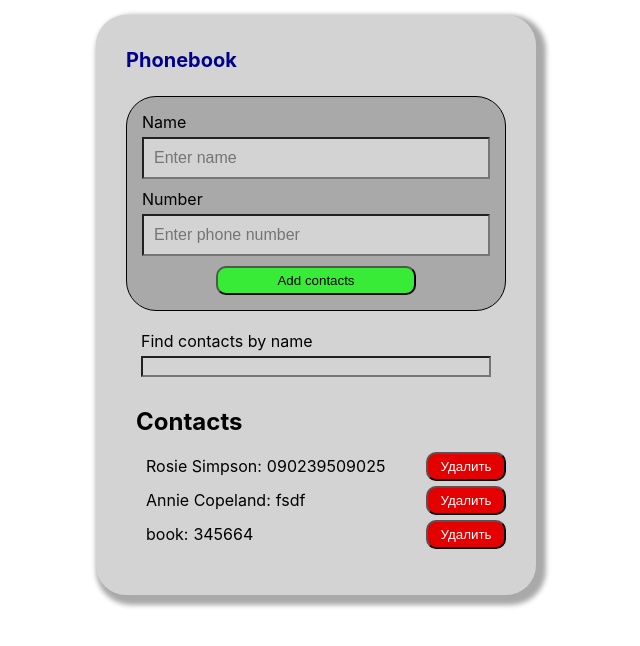
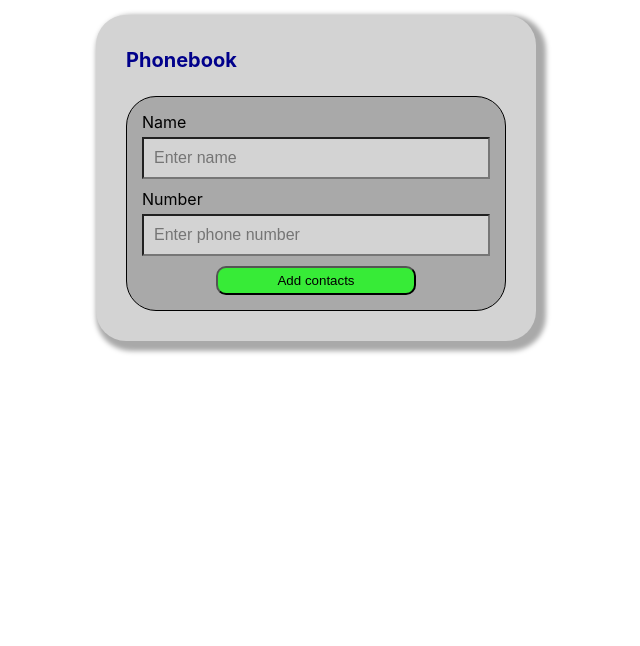
Before and after one commit to febsnow/goit-react-hw-07-phonebook, a React (Create React App) app: page / in a window 1280 px wide. Shown: the top 646 px of the page, without its empty margins (324-964 px from the left). Built offline with nearby package versions, Linux system fonts and the light colour scheme; data requests are answered from the project's data file.

Commit message:
Added selectors & loader

```diff
--- a/package.json
+++ b/package.json
@@ -8,9 +8,11 @@
     "@testing-library/react": "^11.2.5",
     "@testing-library/user-event": "^12.7.1",
     "axios": "^0.21.1",
+    "json-server": "^0.16.3",
     "netlify-cli": "^3.8.4",
     "react": "^17.0.1",
     "react-dom": "^17.0.1",
+    "react-loader-spinner": "^4.0.0",
     "react-redux": "^7.2.2",
     "react-scripts": "4.0.2",
     "react-transition-group": "^4.4.1",
--- a/src/App.js
+++ b/src/App.js
@@ -7,11 +7,14 @@ import AddContactForm from "./сomponents/AddContactForm/AddContactForm";
 import ContactList from "./сomponents/ContactsList/ContactList";
 import Filter from "./сomponents/Filter/Filter";
 import Logo from "./сomponents/Logo/Logo";
+import { Preloader } from "./сomponents/Loader/Loader";
+
+import styles from "../src/сomponents/Section/Section.module.css";
+import operations from "./redux/operations/operations";
+import { getAllContacts, isContactsLoading } from "./redux/contacts-selectors";
 
 import * as logo from "../src/сomponents/Logo/Logo.module.css";
-import styles from "../src/сomponents/Section/Section.module.css";
 import "./App.css";
-import operations from "./redux/operations/operations";
 
 class App extends Component {
   static propTypes = {
@@ -23,25 +26,16 @@ class App extends Component {
   }
 
   render() {
-    const { items } = this.props;
+    console.log(this.props);
+    const { items, isLoading } = this.props;
     return (
       <>
-        <CSSTransition
-          in={true}
-          appear={true}
-          timeout={250}
-          classNames={styles}
-          unmountOnExit
-        >
+        {isLoading && <Preloader />}
+        <CSSTransition in={true} appear={true} timeout={250} classNames={styles} unmountOnExit>
           {(stage) => {
             return (
               <div className="phoneBook">
-                <CSSTransition
-                  in={stage === "entered"}
-                  timeout={500}
-                  classNames={logo}
-                  unmountOnExit
-                >
+                <CSSTransition in={stage === "entered"} timeout={500} classNames={logo} unmountOnExit>
                   <Logo title="Phonebook" />
                 </CSSTransition>
 
@@ -54,28 +48,20 @@ class App extends Component {
                   in={items && items.length > 1}
                   timeout={300}
                   classNames={styles}
-                  unmountOnExit
-                >
+                  unmountOnExit>
                   <Section>
                     <Filter />
                   </Section>
                 </CSSTransition>
 
-                <CSSTransition
-                  appear={true}
-                  in={items.length > 0}
-                  timeout={300}
-                  classNames={styles}
-                  unmountOnExit
-                >
+                <CSSTransition appear={true} in={items.length > 0} timeout={300} classNames={styles} unmountOnExit>
                   <Section title="Contacts">
                     <CSSTransition
                       // appear={true}
                       in={true}
                       timeout={250}
                       classNames="contactsList"
-                      unmountOnExit
-                    >
+                      unmountOnExit>
                       <ContactList />
                     </CSSTransition>
                   </Section>
@@ -95,7 +81,8 @@ const mapDispatchToProps = (dispatch) => ({
 
 const mapStateToProps = (state) => {
   return {
-    items: state.contacts.items,
+    items: getAllContacts(state),
+    isLoading: isContactsLoading(state),
   };
 };
 
--- a/src/data/db.json
+++ b/src/data/db.json
@@ -1,19 +1,3 @@
 {
-  "contacts": [
-    {
-      "name": "Rosie Simpson",
-      "number": "090239509025",
-      "id": 1
-    },
-    {
-      "name": "Annie Copeland",
-      "number": "fsdf",
-      "id": 2
-    },
-    {
-      "name": "book",
-      "number": "345664",
-      "id": 3
-    }
-  ]
+  "contacts": []
 }
--- /dev/null
+++ b/src/redux/contacts-selectors.js
@@ -0,0 +1,14 @@
+export const getAllContacts = (state) => state.contacts.items;
+
+export const isContactsLoading = (state) => state.contacts.loading;
+
+export const getFilter = (state) => state.contacts.filter;
+
+export const getFilteredContacts = (state) => {
+  const contacts = getAllContacts(state);
+  const filter = getFilter(state);
+
+  const normalizedFilter = filter.toLowerCase();
+
+  return contacts.filter(({ name }) => name.toLowerCase().includes(normalizedFilter));
+};
--- a/src/сomponents/AddContactForm/AddContactForm.jsx
+++ b/src/сomponents/AddContactForm/AddContactForm.jsx
@@ -3,8 +3,9 @@ import { connect } from "react-redux";
 import ErrorPrompt from "../ErrorPrompt/ErrorPrompt";
 import styles from "./AddContactForm.module.css";
 import operations from "../../redux/operations/operations";
+import { CSSTransition } from "react-transition-group";
+import { getAllContacts } from "../../redux/contacts-selectors";
 import * as errorMsg from "../ErrorPrompt/ErrorPrompt.module.css";
-import { CSSTransition } from "react-transition-group";
 
 class AddContactForm extends Component {
   state = {
@@ -20,14 +21,15 @@ class AddContactForm extends Component {
   submitHandler = (evt) => {
     evt.preventDefault();
 
+    const { name, number } = this.state;
+
     if (
       this.props.items.find(
         (contact) =>
-          contact.name.toLowerCase() === this.state.name.toLowerCase()
+          contact.name.toLowerCase() === name.toLowerCase()
       )
     ) {
-      console.log(this.state.name);
-      this.setState({ message: `${this.state.name} already exist` });
+      this.setState({ message: `${name} already exist` });
       this.setState({ name: "", number: "" });
 
       return setTimeout(() => {
@@ -35,22 +37,23 @@ class AddContactForm extends Component {
       }, 3000);
     }
 
-    this.props.onSubmit(this.state.name, this.state.number);
+    this.props.onSubmit(name, number);
 
     this.setState({ name: "", number: "" });
   };
 
   render() {
+    const { name, number, message } = this.state;
     return (
       <>
         <CSSTransition
           appear={true}
-          in={this.state.message !== null}
+          in={message !== null}
           timeout={300}
           classNames={errorMsg}
           unmountOnExit
         >
-          <ErrorPrompt message={this.state.message} />
+          <ErrorPrompt message={message} />
         </CSSTransition>
 
         <form className={styles.contactsForm} onSubmit={this.submitHandler}>
@@ -60,7 +63,7 @@ class AddContactForm extends Component {
           <input
             className={styles.formInput}
             type="text"
-            value={this.state.name}
+            value={name}
             name="name"
             id="contactName"
             placeholder="Enter name"
@@ -73,7 +76,7 @@ class AddContactForm extends Component {
           <input
             className={styles.formInput}
             type="tel"
-            value={this.state.number}
+            value={number}
             name="number"
             id="contactNumber"
             placeholder="Enter phone number"
@@ -91,7 +94,7 @@ class AddContactForm extends Component {
 
 const mapStateToProps = (state) => {
   return {
-    items: state.contacts.items,
+    items: getAllContacts(state),
   };
 };
 
--- a/src/сomponents/ContactsList/ContactList.jsx
+++ b/src/сomponents/ContactsList/ContactList.jsx
@@ -3,6 +3,7 @@ import PropTypes from "prop-types";
 import { CSSTransition, TransitionGroup } from "react-transition-group";
 import { connect } from "react-redux";
 import operations from "../../redux/operations/operations";
+import { getAllContacts, getFilteredContacts } from "../../redux/contacts-selectors";
 import "./ContactList.css";
 
 class ContactList extends Component {
@@ -46,20 +47,12 @@ class ContactList extends Component {
   }
 }
 
-const getFiltredContacts = (contacts, filter) => {
-  const normalizedFilter = filter.toLowerCase();
-
-  return contacts.filter(({ name }) =>
-    name.toLowerCase().includes(normalizedFilter)
-  );
-};
-
 const mapStateToProps = (state) => {
-  const { items, filter } = state.contacts;
-  const filteredContacts = getFiltredContacts(items, filter);
+  const allContacts = getAllContacts(state)
+  const filteredContacts = getFilteredContacts(state);
 
   return {
-    items: filteredContacts.length > 0 ? filteredContacts : items,
+    items: filteredContacts.length > 0 ? filteredContacts : allContacts,
   };
 };
 
--- a/src/сomponents/Filter/Filter.jsx
+++ b/src/сomponents/Filter/Filter.jsx
@@ -2,6 +2,7 @@ import React from "react";
 import PropTypes from "prop-types";
 import { connect } from "react-redux";
 import actions from "../../redux/actions";
+import { getFilter } from "../../redux/contacts-selectors";
 import styles from "./Filter.module.css";
 
 function Filter({ value, onChange }) {
@@ -27,8 +28,12 @@ Filter.propTypes = {
   value: PropTypes.string,
 };
 
+const mapStateToProps = state => ({
+  value: getFilter(state),
+})
+
 const mapDispatchToProps = (dispatch) => ({
   onChange: (e) => dispatch(actions.filterContacts(e.target.value)),
 });
 
-export default connect(null, mapDispatchToProps)(Filter);
+export default connect(mapStateToProps, mapDispatchToProps)(Filter);
--- /dev/null
+++ b/src/сomponents/Loader/Loader.jsx
@@ -0,0 +1,16 @@
+import Loader from "react-loader-spinner";
+import "react-loader-spinner/dist/loader/css/react-spinner-loader.css";
+
+export const Preloader = ()=> {
+  return (
+      <Loader
+        style={{ backgroundColor: "rgba(255,255,255,0.9)", textAlign: "center", position: "fixed", zIndex: "10", top: "0", left: "0", right: "0", bottom: "0" }}
+
+        type="TailSpin"
+        color="rgba(250, 187, 14, 0.952)"
+        height={300}
+        width={300}
+      />
+    );
+
+}
```
Also changed, not shown: 1 other file (tests, documents, lock files or other folders).
